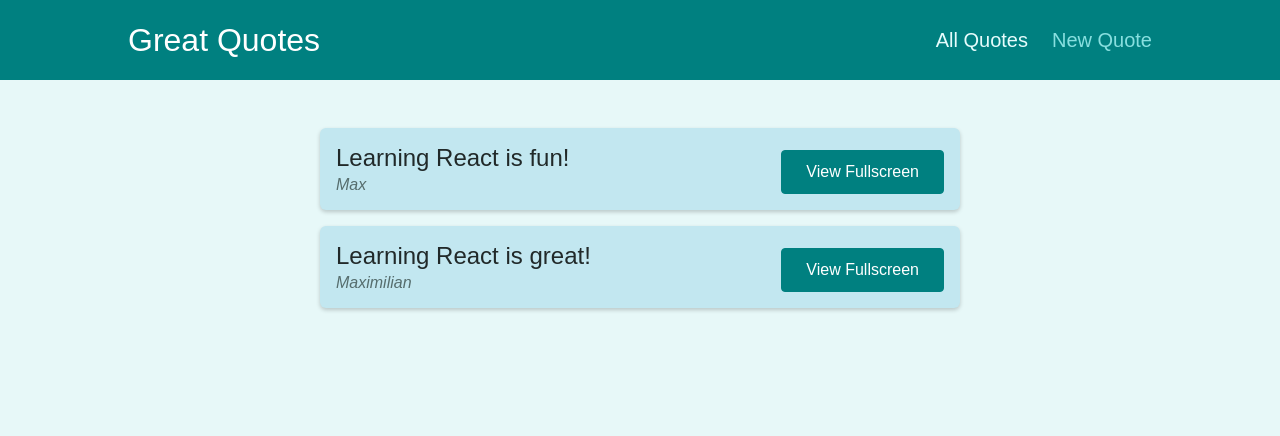
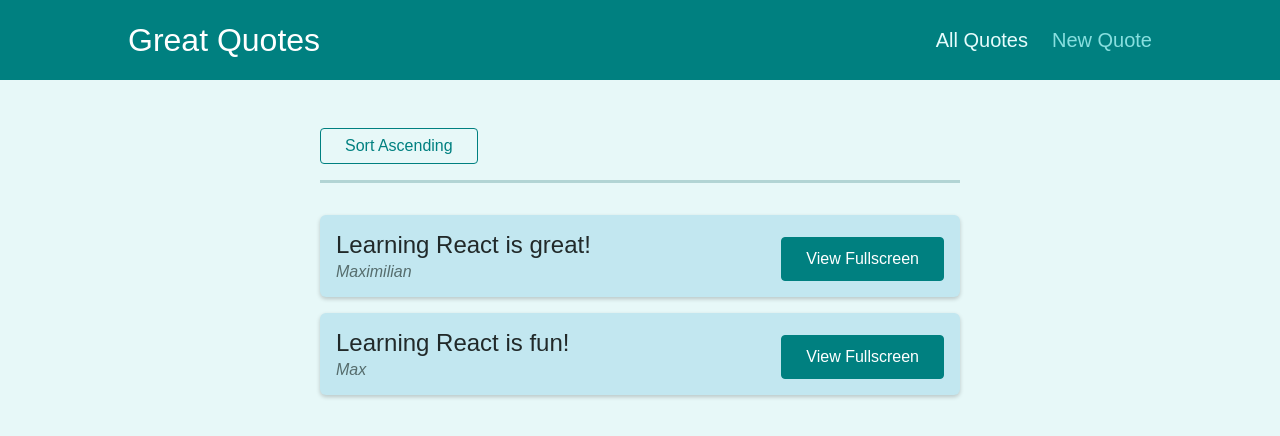
Before and after one commit to m-shvchk/quote-app-with-react-router, a React (Create React App) app: page /quotes in a window 1280 px wide. Shown: the top 436 px of the page. Built offline with nearby package versions, Linux system fonts and the light colour scheme.

Commit message:
added query parameters for sorting in QuoteList

```diff
--- a/src/components/quotes/QuoteList.js
+++ b/src/components/quotes/QuoteList.js
@@ -1,13 +1,41 @@
-import { Fragment } from 'react';
+import { Fragment } from "react";
+import QuoteItem from "./QuoteItem";
+import classes from "./QuoteList.module.css";
+import { useHistory, useLocation } from "react-router-dom";
 
-import QuoteItem from './QuoteItem';
-import classes from './QuoteList.module.css';
+const sortQuotes = (quotes, ascending) => {
+  return quotes.sort((quoteA, quoteB) => {
+    if (ascending) {
+      return quoteA.id > quoteB.id ? 1 : -1;
+    } else {
+      return quoteA.id < quoteB.id ? 1 : -1;
+    }
+  });
+};
 
-const QuoteList = ({quotes}) => {
+const QuoteList = ({ quotes }) => {
+  const history = useHistory();
+  const location = useLocation();
+
+  const queryParams = new URLSearchParams(location.search);
+  // queryParams will return an object with key 'sort' and value 'asc' because of '/quotes?sort=asc'
+  const isSortingAscending = queryParams.get("sort") === "asc";
+
+  const sortedQuotes = sortQuotes(quotes, isSortingAscending)
+
+  const changeSortingHandler = () => {
+    history.push("/quotes?sort=" + (isSortingAscending ? "desc" : "asc"));
+  };
+
   return (
     <Fragment>
+      <div className={classes.sorting}>
+        <button onClick={changeSortingHandler}>
+          Sort {isSortingAscending ? "Descending" : "Ascending"}
+        </button>
+      </div>
       <ul className={classes.list}>
-        {quotes.map((quote) => (
+        {sortedQuotes.map((quote) => (
           <QuoteItem
             key={quote.id}
             id={quote.id}
```
Also changed, not shown: 1 other file (tests, documents, lock files or other folders).
